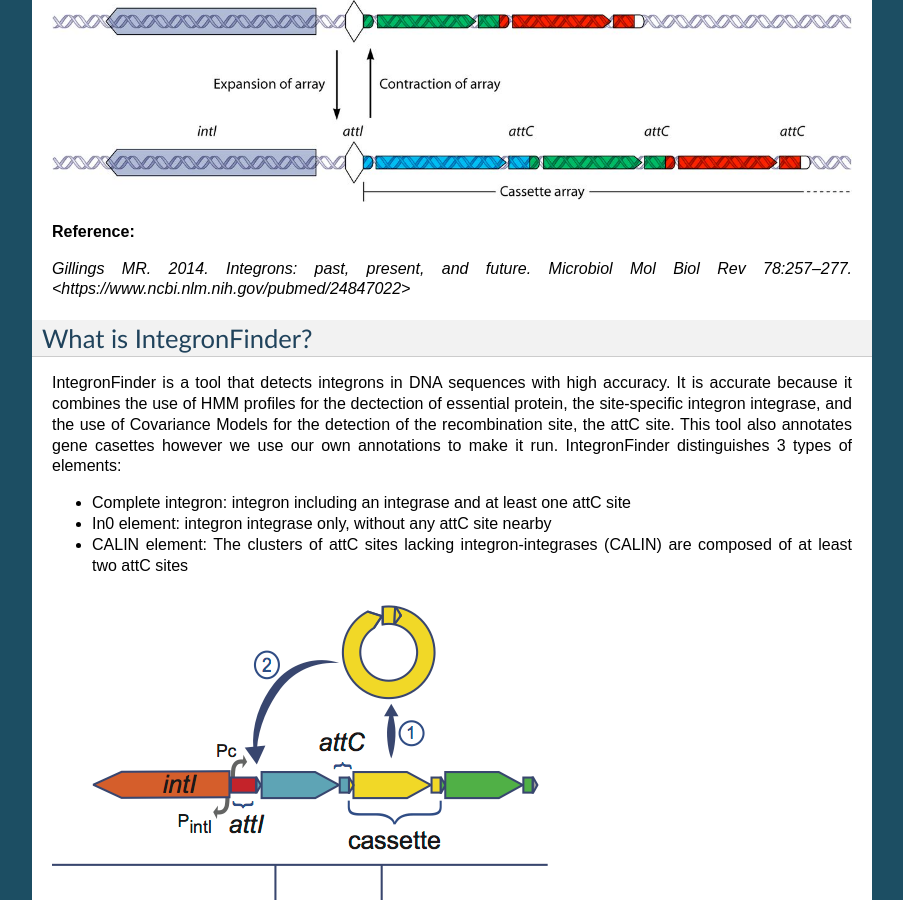
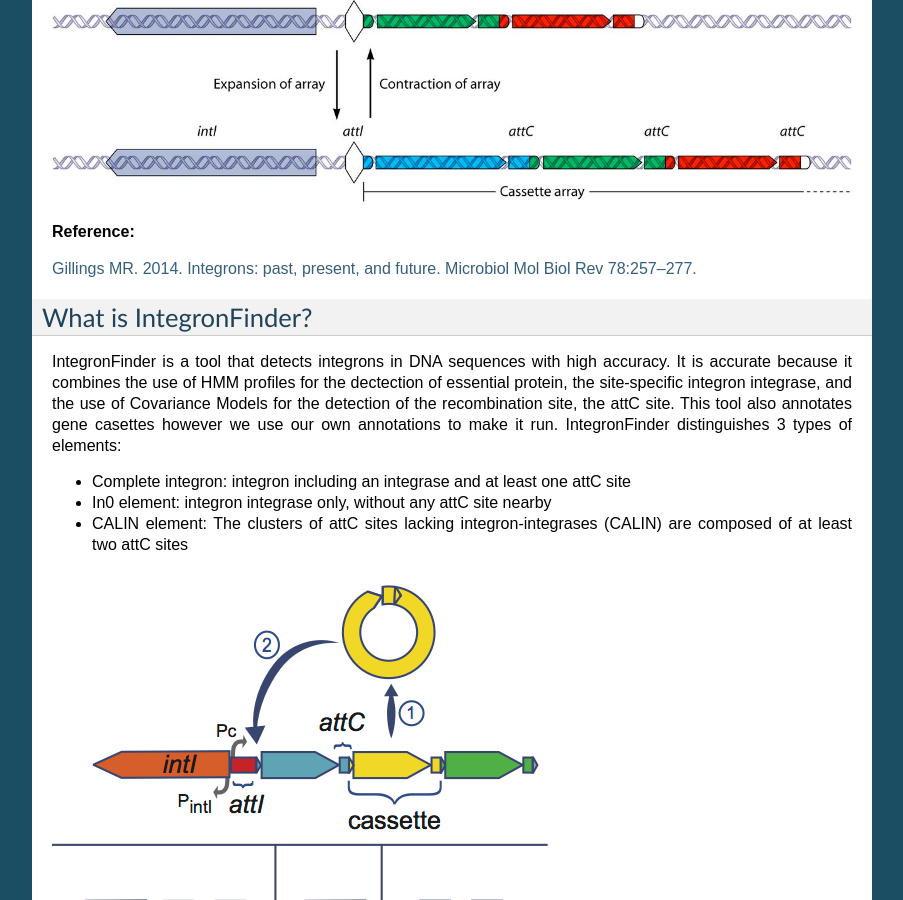
Before and after one commit to labgem/microscope-user-doc, a Sphinx documentation site: the page built from docs/content/compgenomics/integrons.rst, in a window 1280 px wide and 900 px high, scrolled down 613 px. Shown: the whole window, without its empty margins (198-1101 px from the left). Built offline with Sphinx 7.4.7, drawn with Linux system fonts in a browser that asks for light colours; formulas are drawn with MathJax 3.

Commit message:
Update integrons.rst

```diff
--- a/docs/content/compgenomics/integrons.rst
+++ b/docs/content/compgenomics/integrons.rst
@@ -21,7 +21,7 @@
 
 **Reference:**
 
-`Gillings MR. 2014. Integrons: past, present, and future. Microbiol Mol Biol Rev 78:257–277. <https://www.ncbi.nlm.nih.gov/pubmed/24847022>`
+`Gillings MR. 2014. Integrons: past, present, and future. Microbiol Mol Biol Rev 78:257–277. <https://www.ncbi.nlm.nih.gov/pubmed/24847022>`_
 
 
 What is IntegronFinder?
```
